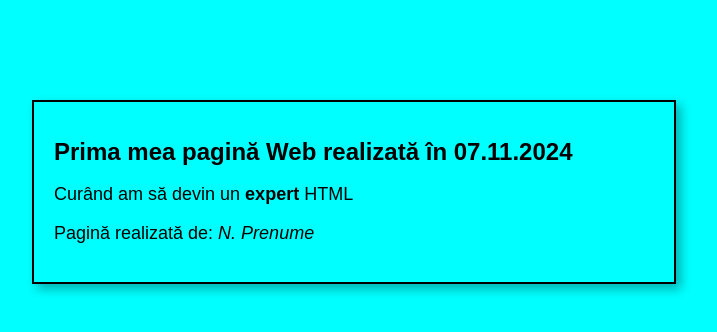
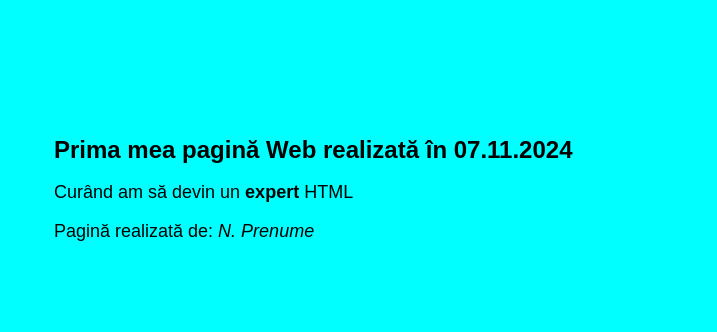
Before and after one commit to savu127/savu127, a plain HTML site: page page1.html in a window 1280 px wide. Shown: the whole page, without its empty margins (286-1003 px from the left). Drawn offline with Linux system fonts and the light colour scheme.

Commit message:
Update page1.html

```diff
--- a/page1.html
+++ b/page1.html
@@ -4,35 +4,14 @@
     <meta charset="UTF-8">
     <title>Pagina 1</title>
     <style>
-        body {
-            background-color: #00FFFF; /* Fundal albastru deschis */
-            font-family: Arial, sans-serif;
-            text-align: left;
-            padding: 20px;
-            width: 600px;
-            margin: 100px auto;
-            border: 2px solid black;
-            box-shadow: 5px 5px 10px rgba(0,0,0,0.3);
-            padding: 20px;
-        }
-        h1 {
-            font-size: 24px;
-            font-weight: bold;
-        }
-        p {
-            font-size: 18px;
-        }
-        .bold {
-            font-weight: bold;
-        }
-        .italic {
-            font-style: italic;
-        }
+        body { background: #00FFFF; font-family: Arial, sans-serif; padding: 20px; width: 600px; margin: 100px auto; }
+        h1 { font-size: 24px; font-weight: bold; }
+        p { font-size: 18px; }
     </style>
 </head>
 <body>
     <h1>Prima mea pagină Web realizată în 07.11.2024</h1>
-    <p>Curând am să devin un <span class="bold">expert</span> HTML</p>
-    <p>Pagină realizată de: <span class="italic">N. Prenume</span></p>
+    <p>Curând am să devin un <b>expert</b> HTML</p>
+    <p>Pagină realizată de: <i>N. Prenume</i></p>
 </body>
 </html>
```
